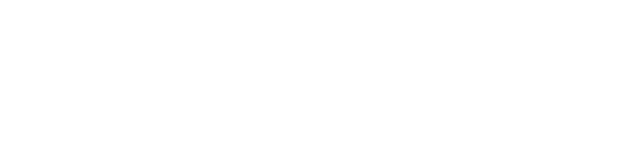
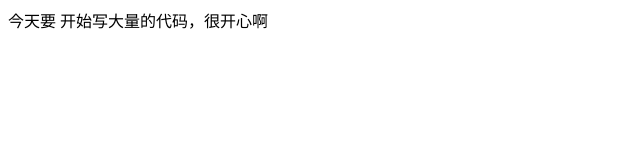
Before and after one commit to jackcong-it/gitDemo41, a plain HTML site: page index.html in a window 1280 px wide. Shown: the whole page, without its empty margins (0-640 px from the left). Drawn offline with Linux system fonts and the light colour scheme.

Commit message:
添加的index中的内容

```diff
--- a/index.html
+++ b/index.html
@@ -21,6 +21,6 @@
     </style>
 </head>
 <body>
-
+    <div>今天要 开始写大量的代码，很开心啊</div>
 </body>
 </html>
```
